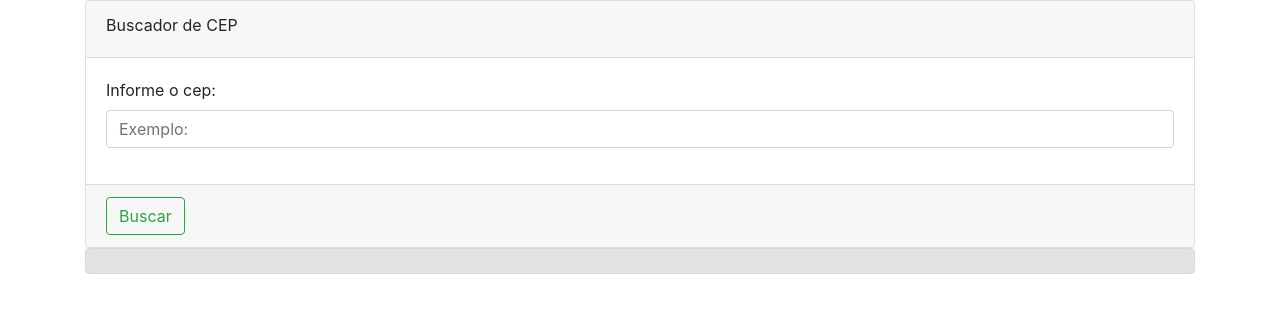
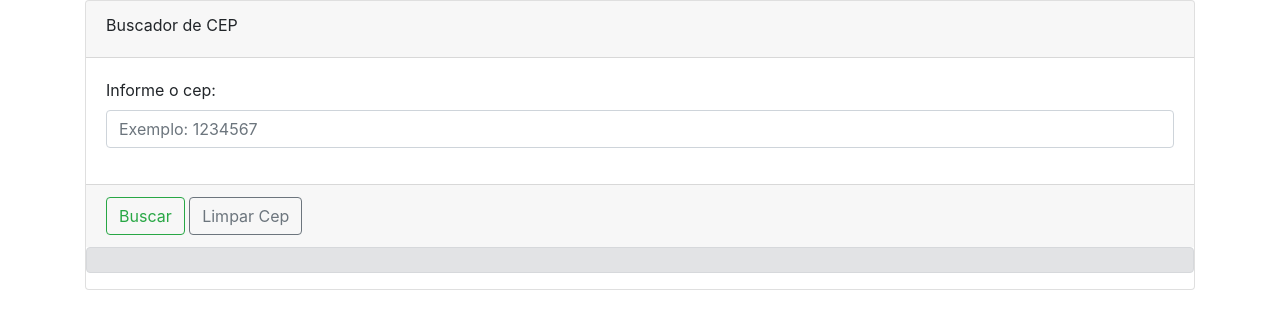
Before and after one commit to MarlonAelson/busca-cep, a plain HTML site: page index.html in a window 1280 px wide. Drawn offline with nearby package versions, Linux system fonts and the light colour scheme.

Commit message:
[refactor] acrescentado botão de limpar o cep, complementado o placeholder e colocado um prevent default no form

```diff
--- a/index.html
+++ b/index.html
@@ -13,6 +13,7 @@
             <div class="card-header">
                 <label for="">Buscador de CEP</label>
             </div>
+            <form action="">
             <div class="card-body">
                 <div class="form-group">
                     <label for="postal_code">Informe o cep:</label>
@@ -21,19 +22,21 @@
                     id="postal_code"
                     minlength="8"
                     maxlength="8"
-                    placeholder="Exemplo: "
+                    placeholder="Exemplo: 1234567"
                     onkeypress="return onlynumber();"
                     required="true">
                 </div>
             </div>
 
             <div class="card-footer">
-                <button class="btn btn-outline-success" onclick="searchPostalCode()">Buscar</button>
+                <button class="btn btn-outline-success" onclick="searchPostalCode()" id="submit">Buscar</button>
+                <button class="btn btn-outline-secondary" type="reset"">Limpar Cep</button>
             </div>
-
+            <div class="alert alert-secondary" id="result"></div>
+        </form>
         </div>
 
-        <div class="alert alert-secondary" id="result"></div>
+
     </div>
     <script src="https://code.jquery.com/jquery-3.3.1.slim.min.js" integrity="sha384-q8i/X+965DzO0rT7abK41JStQIAqVgRVzpbzo5smXKp4YfRvH+8abtTE1Pi6jizo" crossorigin="anonymous"></script>
 <script src="https://cdnjs.cloudflare.com/ajax/libs/popper.js/1.14.3/umd/popper.min.js" integrity="sha384-ZMP7rVo3mIykV+2+9J3UJ46jBk0WLaUAdn689aCwoqbBJiSnjAK/l8WvCWPIPm49" crossorigin="anonymous"></script>
--- a/script.js
+++ b/script.js
@@ -45,3 +45,11 @@ function onlynumber(evt) {
         if(theEvent.preventDefault) theEvent.preventDefault();
     }
 }
+
+const btn = document.querySelector("#submit");
+btn.addEventListener("click", function(e) {
+
+  e.preventDefault();
+
+  console.log("Insira aqui seu código!");
+});
```
Also changed, not shown: 1 other file.
